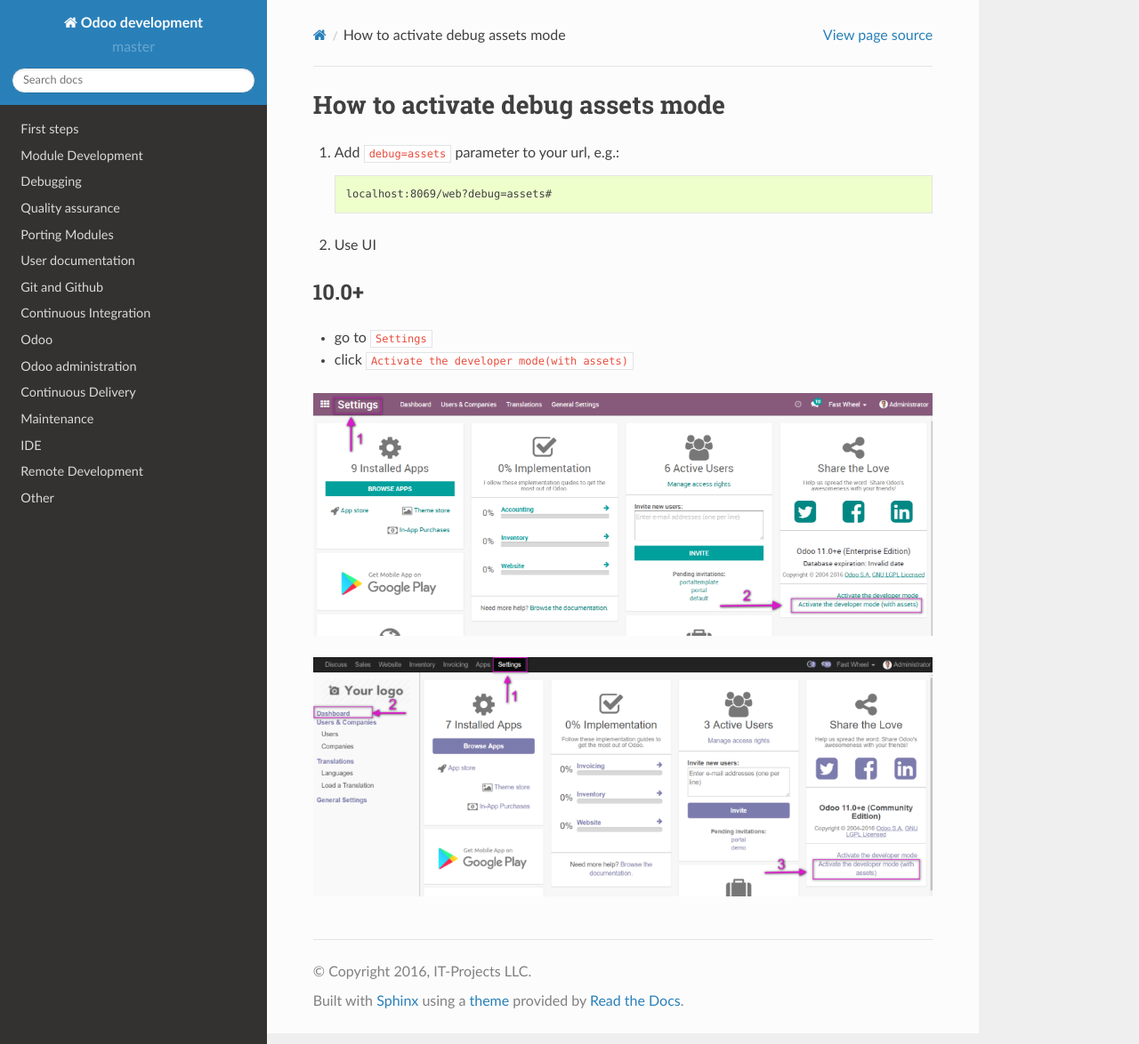
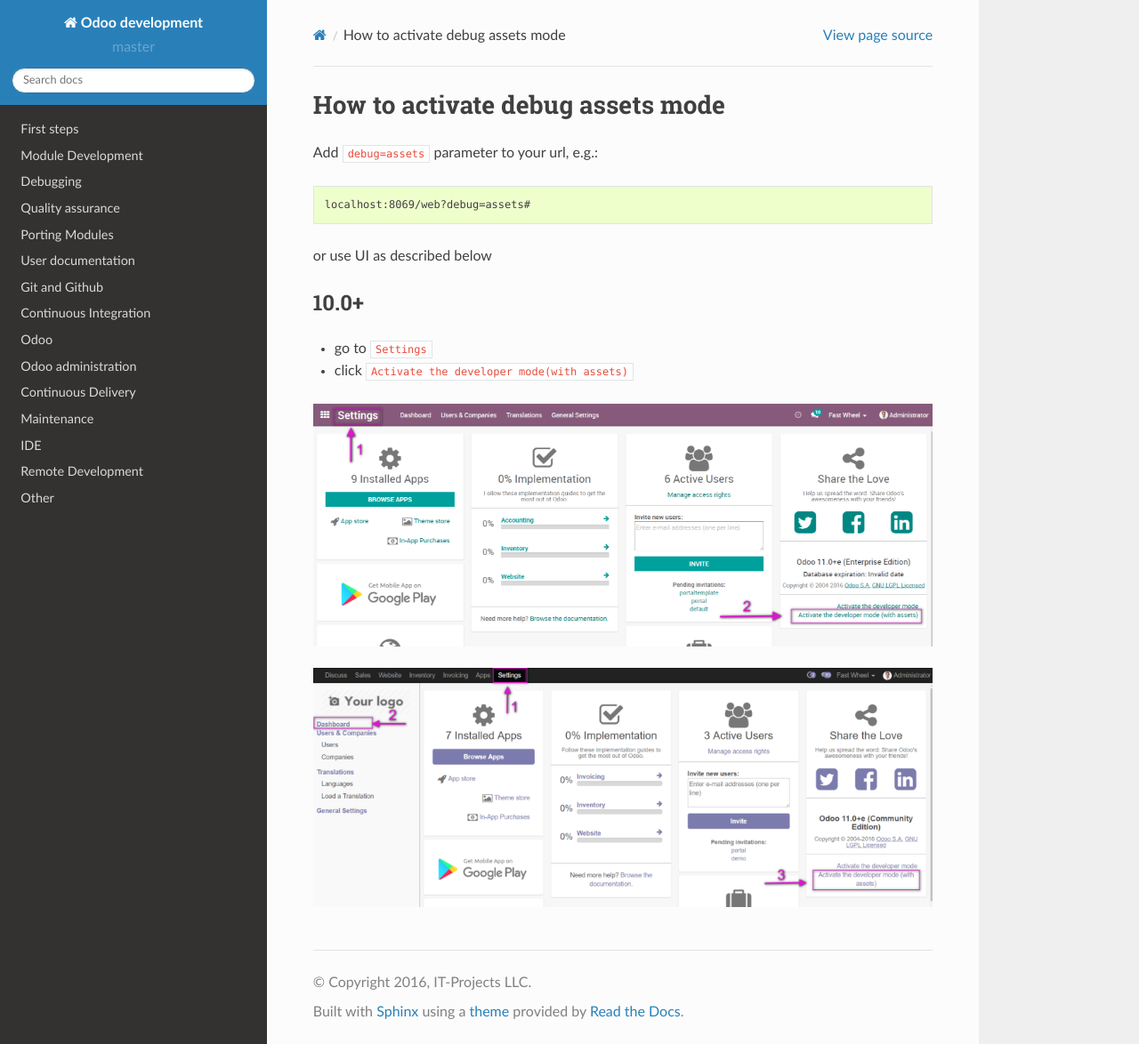
Before and after one commit to itpp-labs/odoo-development, a Sphinx documentation site: the page built from docs/odoo/usage/debug-assets-mode.rst, in a window 1280 px wide and 1174 px high. Shown: the whole window at 89% size. Built offline with Sphinx 7.4.7 and the Read the Docs theme 2.0.0, drawn with Linux system fonts in a browser that asks for light colours.

Commit message:
Update debug-assets-mode.rst

```diff
--- a/docs/odoo/usage/debug-assets-mode.rst
+++ b/docs/odoo/usage/debug-assets-mode.rst
@@ -2,14 +2,14 @@
  How to activate debug assets mode
 ===================================
 
-1.  Add ``debug=assets`` parameter to your url, e.g.: ::
+Add ``debug=assets`` parameter to your url, e.g.: ::
 
      localhost:8069/web?debug=assets#
 
-2. Use UI
+or use UI as described below
 
 10.0+
-~~~~
+=====
 
 * go to ``Settings``
 
```
